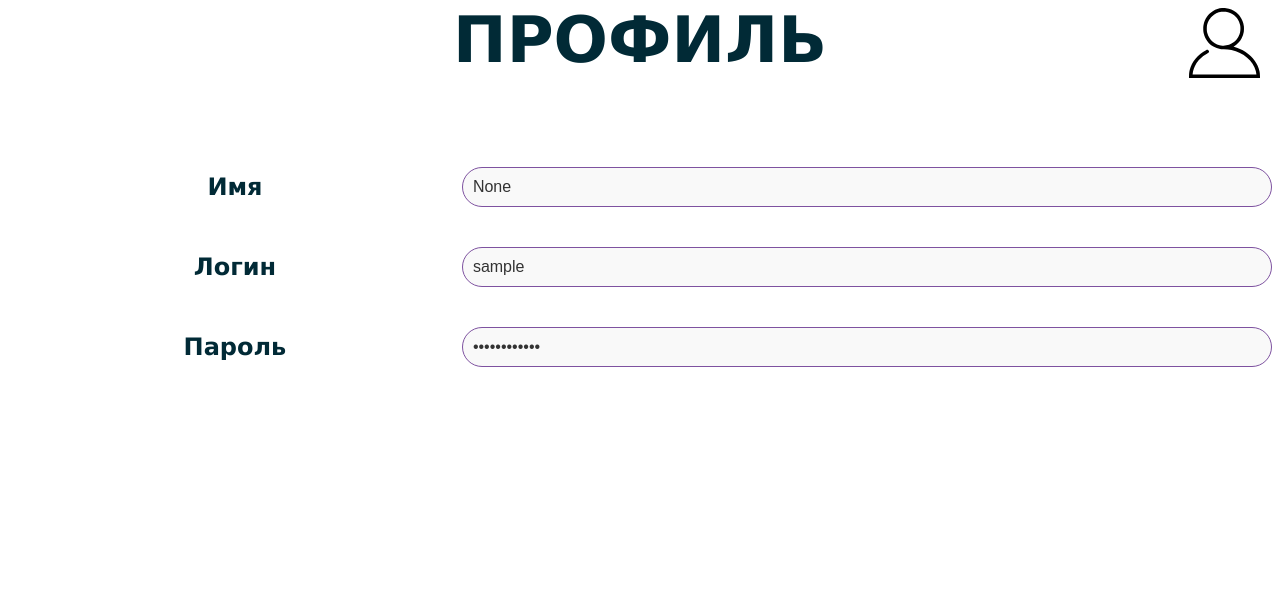
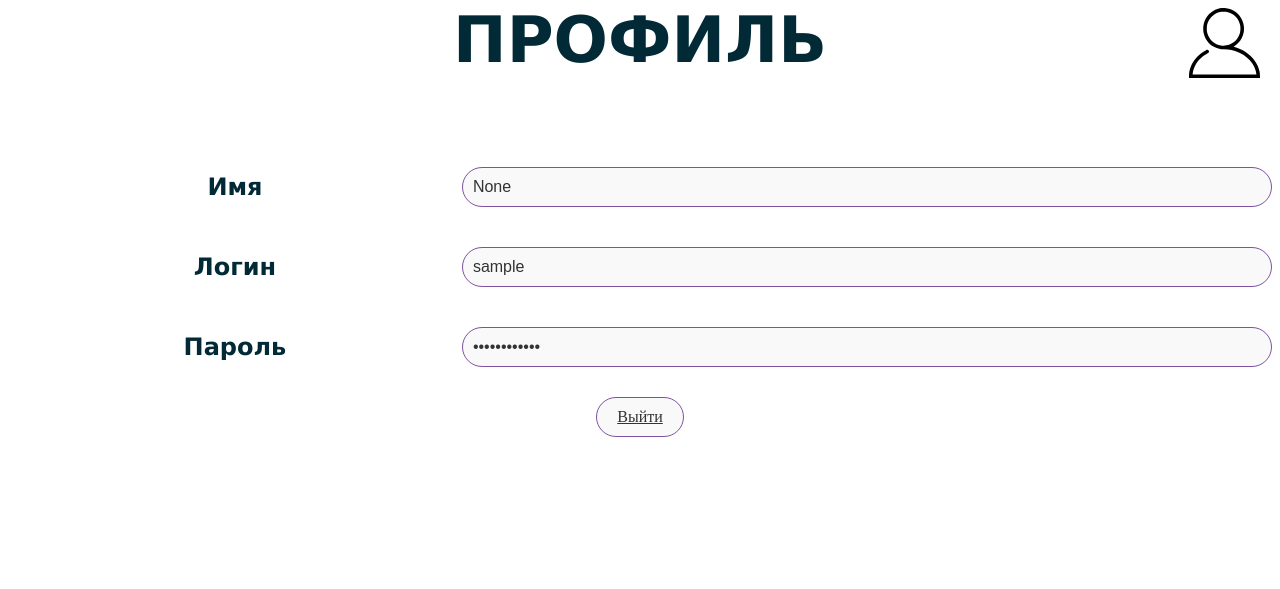
Before and after one commit to AlisaRezanova/List, a Django app: page /user/profile/ in a window 1280 px wide. Shown: the top 589 px of the page. Run offline with Django 5.2, Linux system fonts and the light colour scheme; the visitor is signed in with stand-in values (Sample User, id 1); data that the repository does not hold is empty.

Commit message:
add exit and css

```diff
--- a/List/settings.py
+++ b/List/settings.py
@@ -120,3 +120,5 @@
 MEDIA_ROOT = os.path.join(BASE_DIR, 'media')
 
 LOGIN_REDIRECT_URL = '/user/profile/'
+
+LOGIN_URL = '/login/'
--- a/User/static/User/css/profile.css
+++ b/User/static/User/css/profile.css
@@ -51,3 +51,20 @@
     color: #333;
     background-color: #f9f9f9;
 }
+
+.logout-btn {
+    border: 1px solid #7E52A0;
+    border-radius: 20px;
+    padding: 10px 20px;
+    font-size: 16px;
+    color: #333;
+    background-color: #f9f9f9;
+    cursor: pointer;
+    margin: 0;
+}
+
+.question {
+    display: flex;
+    justify-content: center;
+    margin-top: 20px;
+}
--- a/templates/User/profile.html
+++ b/templates/User/profile.html
@@ -29,7 +29,9 @@
             <a>Пароль</a>
             <input type="text" value="••••••••••••" id="password" disabled>
         </div>
-
+        <div class="question">
+            <a href="{% url 'Logout' %}" class="logout-btn">Выйти</a>
+        </div>
     </div>
 </div>
 {% endblock %}
```
